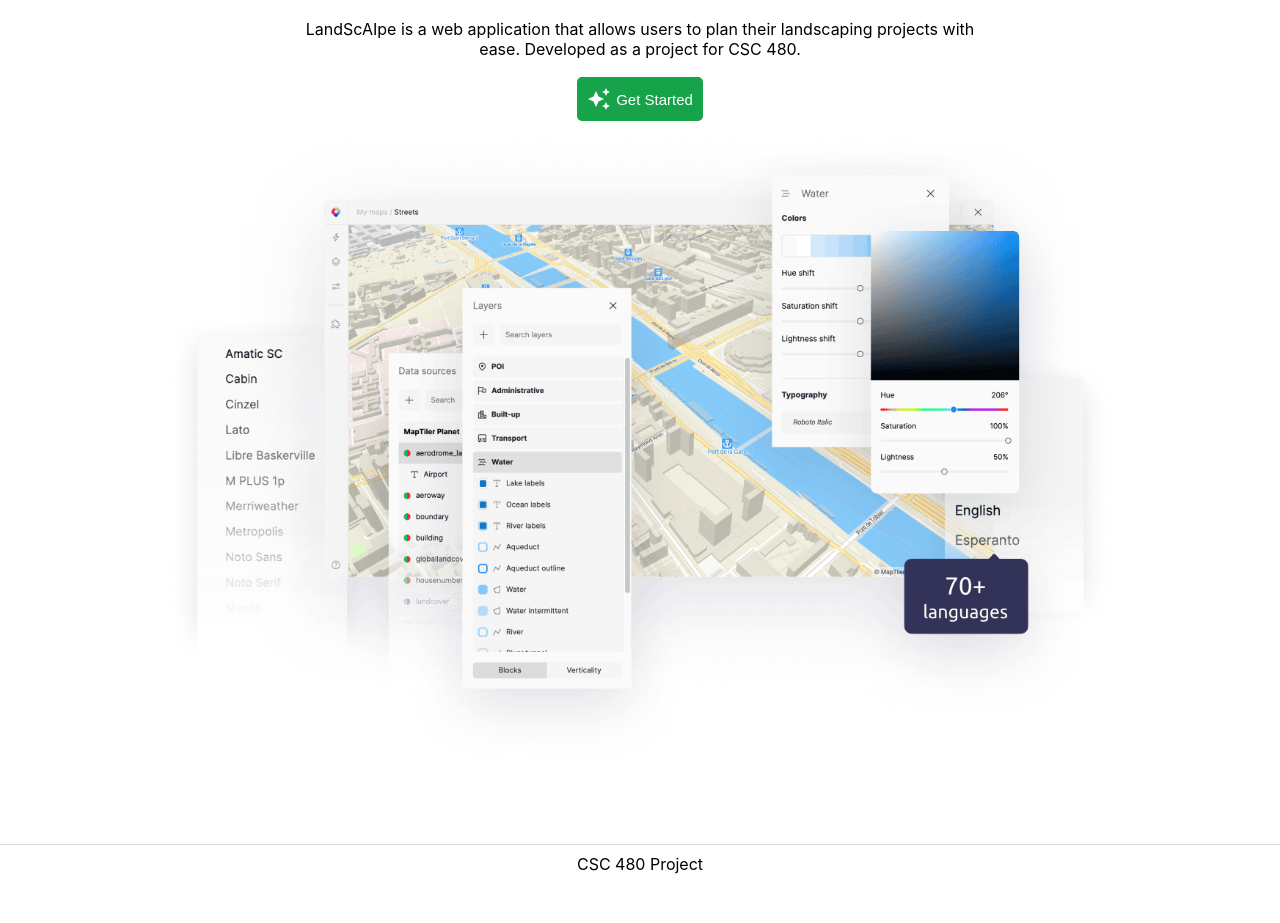
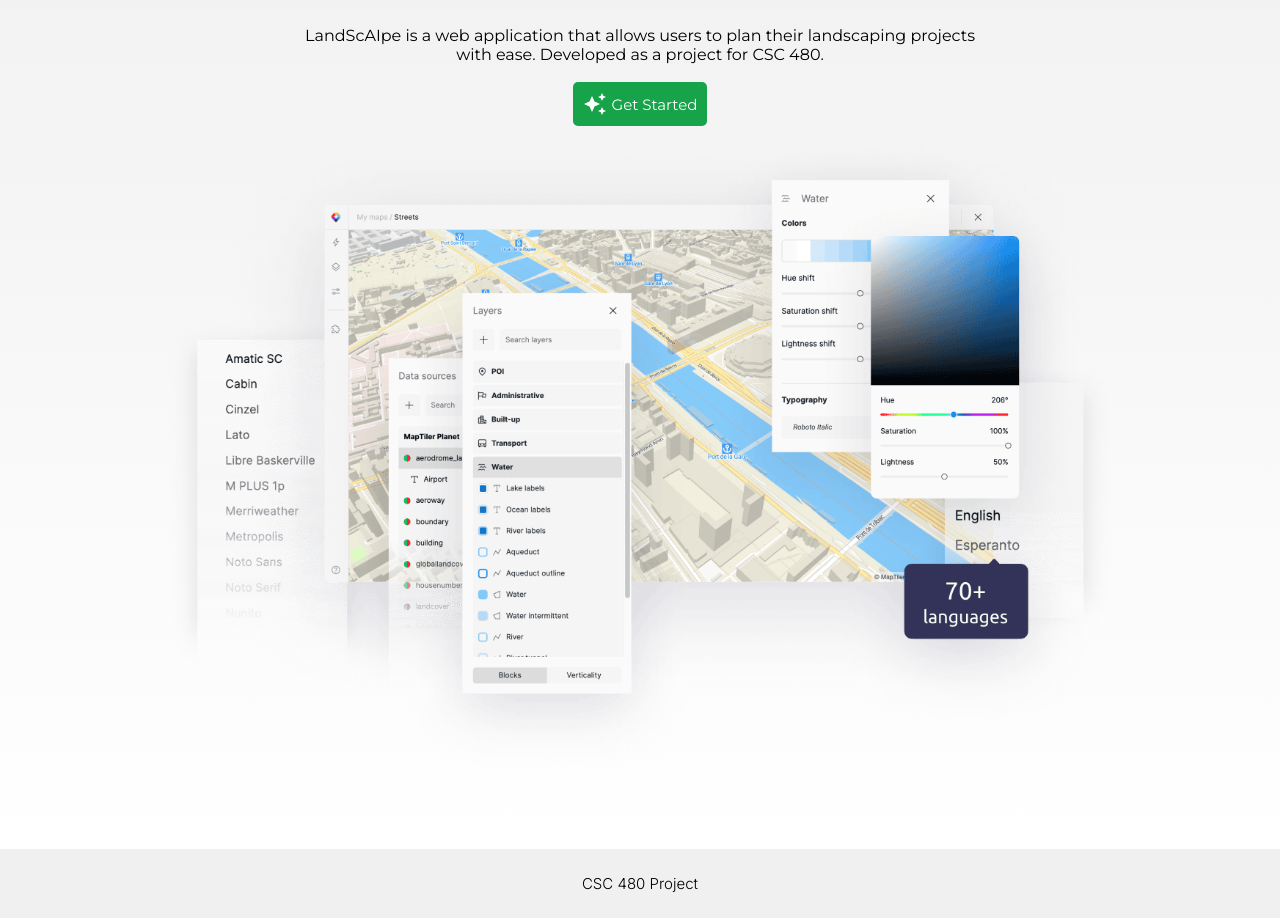
Before and after one commit to ethanoutangoun/landscAIpe, a React (Create React App) app in the folder frontend/: page / in a window 1280 px wide. Shown: the part 207-1130 px from the top of the page. Built offline with nearby package versions, Linux system fonts and the light colour scheme.

Commit message:
more detailed styling of hero page

```diff
--- a/frontend/src/App.css
+++ b/frontend/src/App.css
@@ -1,6 +1,9 @@
+@import url('https://fonts.googleapis.com/css2?family=Montserrat:wght@400;700&display=swap');
+@import url('https://fonts.googleapis.com/css2?family=Inter:wght@300;400;500&display=swap');
 .content p {
   margin: 0;
   padding: 0;
+  font-family: 'Montserrat', sans-serif;
 }
 
 .navbar {
@@ -9,6 +12,7 @@
   align-items: center;
   padding: 9px;
   border-bottom: 1px solid rgb(231, 229, 229);
+  font-family: 'Montserrat', sans-serif;
 }
 
 .navbar-col {
@@ -36,11 +40,17 @@
   color: gray;
 }
 
+
+
 .hero {
   display: flex;
   align-items: center;
   justify-content: center;
   flex-direction: column;
+  padding-top: 7px;
+  background: linear-gradient(to bottom,  rgb(240, 240, 240), rgb(256, 256, 256));
+  min-height: 100vh;
+  font-family: 'Montserrat', sans-serif;
 }
 
 .hero h1 {
@@ -61,9 +71,16 @@
   display: flex;
   justify-content: center;
   align-items: center;
-  margin-bottom: 40px;
-  border-top: 1px solid rgb(215, 215, 215);
-  padding: 9px;
+  background-color: rgb(240, 240, 240);
+
+  padding: 25px;
+
+}
+
+.footer p{
+  font-family: 'Inter', sans-serif;
+  font-weight: 300;
+  font-size: 15px;
 }
 
 .hero-descriptor {
--- a/frontend/src/Map.js
+++ b/frontend/src/Map.js
@@ -1,6 +1,5 @@
 import React, { useRef, useEffect, useState } from "react";
 import mapboxgl from "!mapbox-gl"; // eslint-disable-line import/no-webpack-loader-syntax
-import { AddressAutofill } from "@mapbox/search-js-react";
 import { SearchBox } from "@mapbox/search-js-react";
 
 const Map = () => {
@@ -9,7 +8,10 @@
 
   const mapContainer = useRef(null);
   const map = useRef(null);
+
   const [value, setValue] = React.useState("");
+
+  //set initial map state
   const [lng, setLng] = useState(-120.6556);
   const [lat, setLat] = useState(35.2901);
   const [zoom, setZoom] = useState(12);
```
